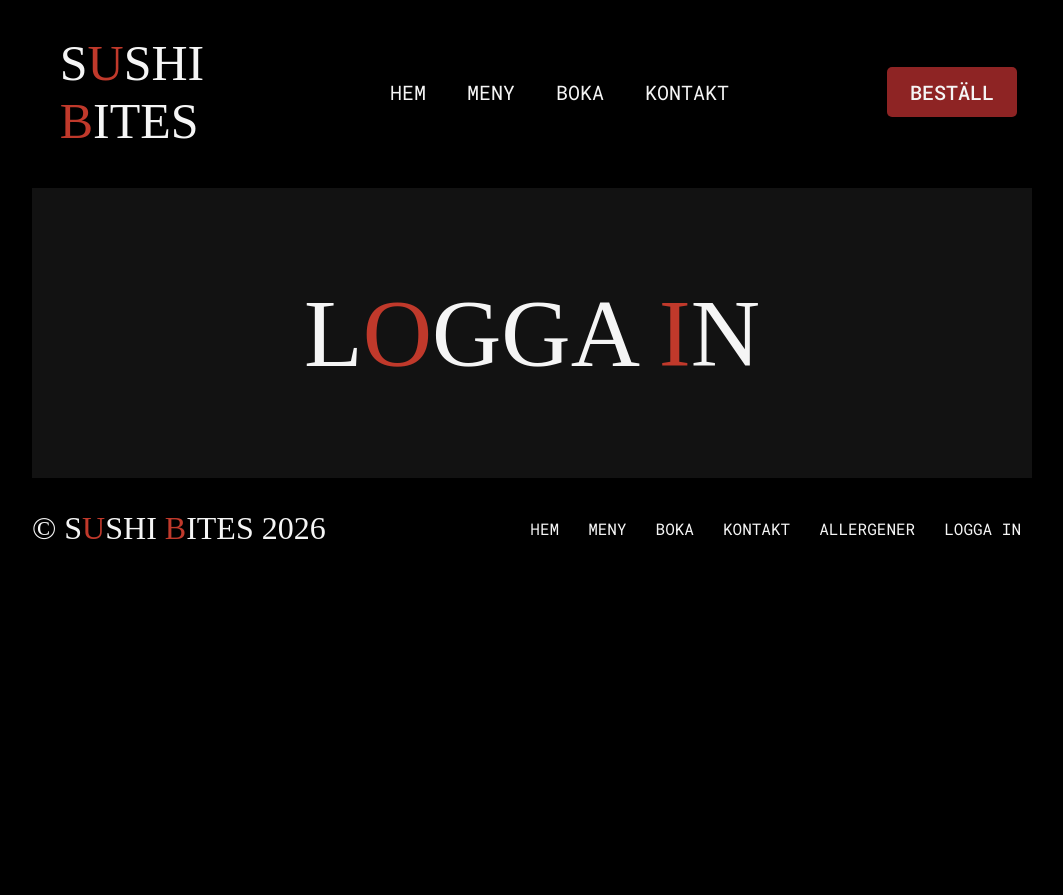
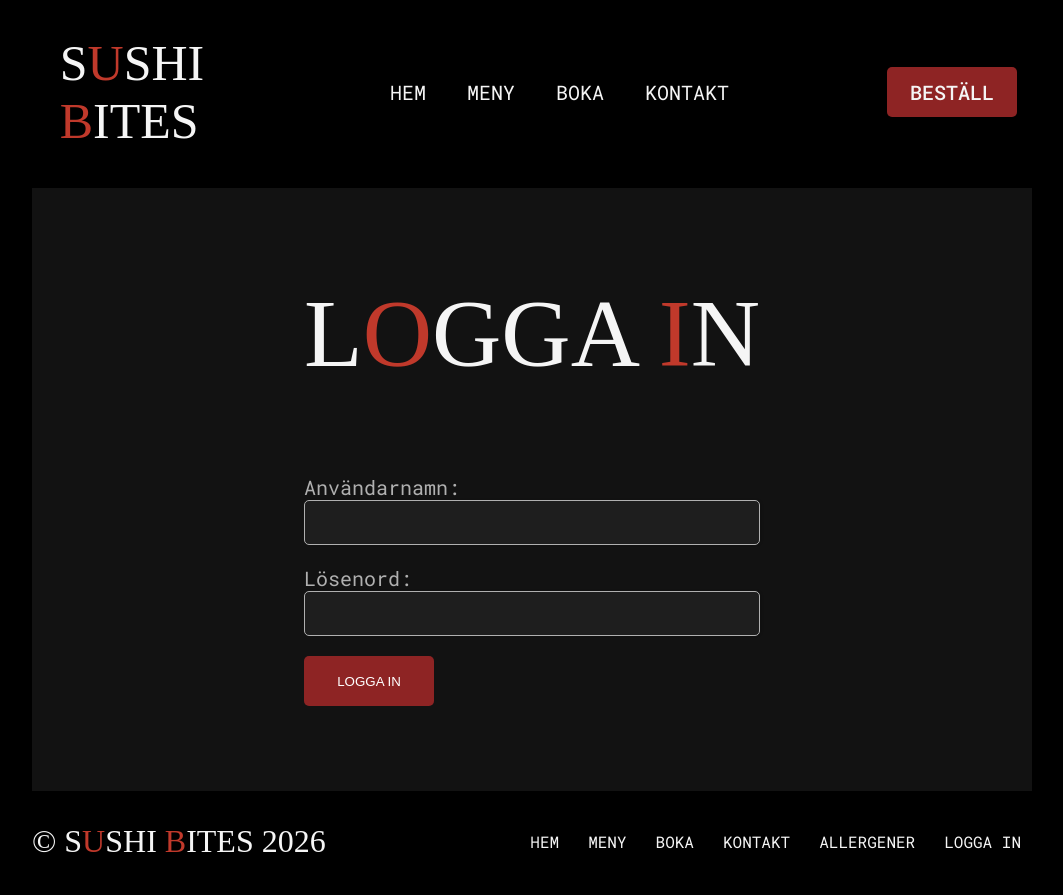
Before and after one commit to Safe-Pizza/DT207G_Projekt_Webbapp, a website built with Vite: page login.html in a window 1280 px wide. Shown: the whole page, without its empty margins (108-1171 px from the left). Before the commit the page ends 800 px from the top, so only its background shows below. Built offline with nearby package versions, Linux system fonts and the light colour scheme; a web font is replaced by a local one.

Commit message:
innehåll, styling login-page

```diff
--- a/login.html
+++ b/login.html
@@ -33,6 +33,20 @@
     <main id="login">
       <section>
         <h2 class="text-center">L<span class="letter-red">O</span>GGA <span class="letter-red">I</span>N</h2>
+        <div id="form-login" class="form">
+          <ul id="errors" class="error">
+          </ul>
+          <label for="username">Användarnamn: </label><br>
+          <input type="text" id="username"><br>
+
+          <label for="password">Lösenord: </label><br>
+          <input type="password" id="password"><br>
+
+          <button id="submit-button" class="button-red">LOGGA IN</button>
+
+        </div>
+
+        <div class="separator"></div>
       </section>
     </main>
     <footer>
--- a/src/css/styles.css
+++ b/src/css/styles.css
@@ -122,6 +122,13 @@ span.letter-red {
 /*hidden class*/
 .hidden {
     display: none;
+}
+
+/*spacer class*/
+.separator {
+    width: 100%;
+    height: 1px;
+    margin: 4rem 0;
 }
 
 /*navigation*/
@@ -260,7 +267,7 @@ textarea {
 }
 
 input[type="password"] {
-    font-size: 1em;
+    font-size: 2rem;
     padding: 10px;
     width: 100%;
     box-sizing: border-box;
@@ -326,6 +333,14 @@ main a {
     justify-content: center;
 }
 
+/*grid main login*/
+#login section {
+    max-width: 100%;
+    display: grid;
+    gap: 1%;
+    justify-content: center;
+}
+
 /*ADMIN-PAGE*/
 
 /*CONTACT-PAGE*/
@@ -347,9 +362,11 @@ main a {
     nav li {
         display: block;
     }
-.active-page {
-    background-color: #C0392B;
-}
+
+    .active-page {
+        background-color: #C0392B;
+    }
+
     .container-navbar {
         width: 100vw;
         background-color: #121212e6;
```
